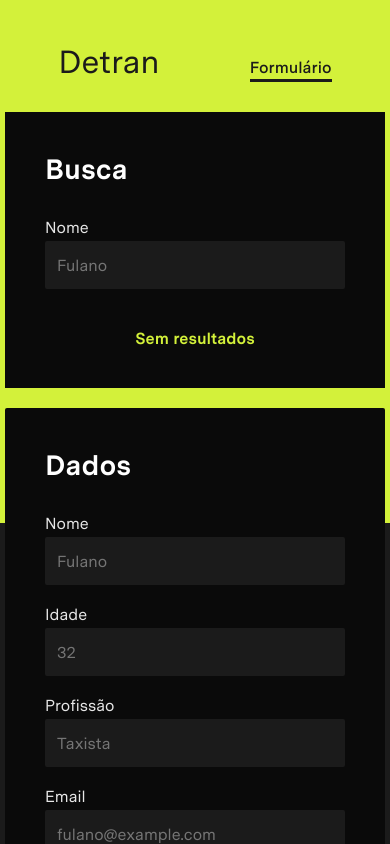
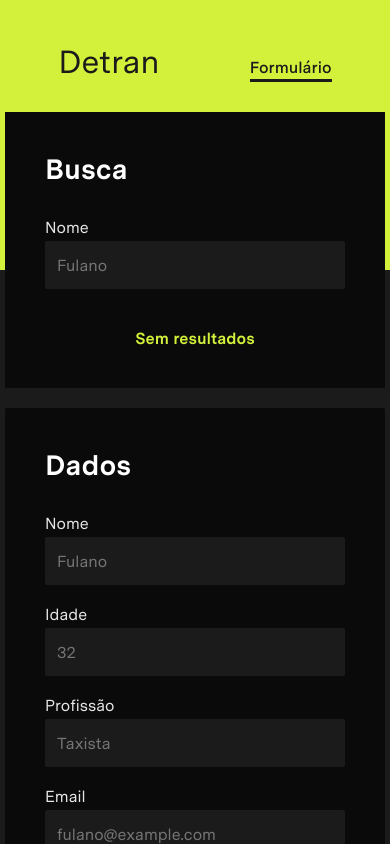
Before and after one commit to matosgabriel/rethink-challenge, a React (Create React App) app: page / in a window 390 px wide. Shown: the top 844 px of the page. Built offline with nearby package versions, Linux system fonts and the light colour scheme; data requests are answered from the project's data file.

Commit message:
Update README.md

```diff
--- a/src/pages/Home/styles.module.css
+++ b/src/pages/Home/styles.module.css
@@ -134,7 +134,7 @@
   top: 0;
   left: 0;
   width: 100%;
-  height: 62vh;
+  height: 45vh;
   background-color: var(--pear);
   z-index: -1;
 }
@@ -151,6 +151,10 @@
   .searchBox ul {
     height: 140px;
   }
+
+  .fillBox {
+    height: 32vh;
+  }
 }
 
 @media (max-width: 820px) {
```
Also changed, not shown: github_assets/web-preview.png.
